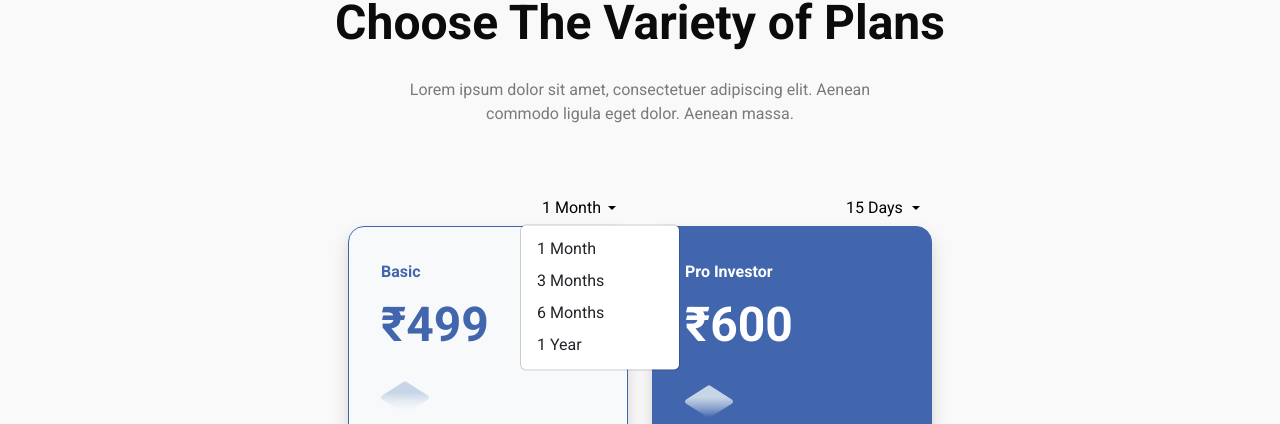
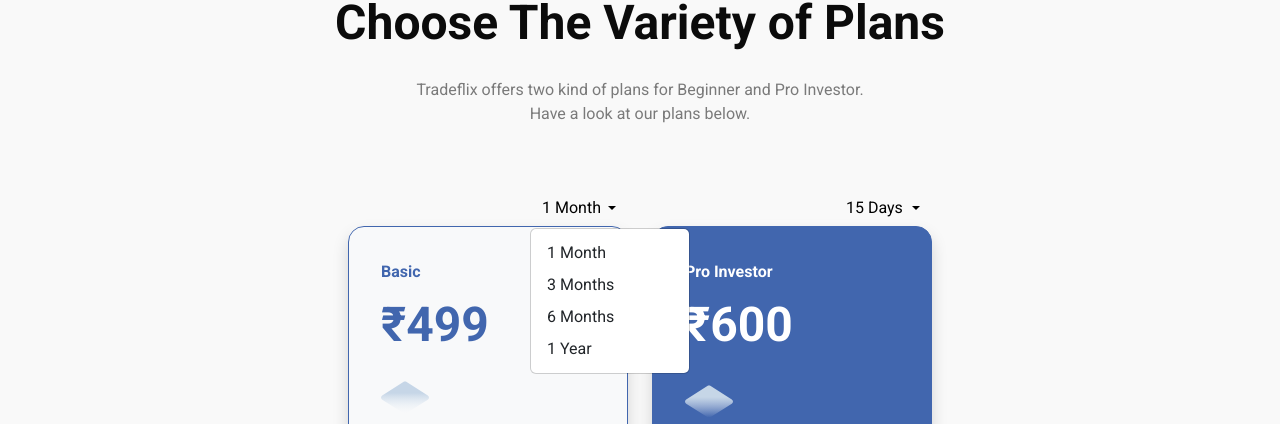
Before and after one commit to lavisaini1996/tradeflix-frontend, a React (Vite) app: page /home in a window 1280 px wide. Both pictures are taken after a click on the button "1 Month". Shown: the part 3800-4224 px from the top of the page. Built offline with nearby package versions, Linux system fonts and the light colour scheme.

Commit message:
feedback chaes

```diff
--- a/src/Screens/Home/Home.jsx
+++ b/src/Screens/Home/Home.jsx
@@ -33,9 +33,9 @@
                     </div>
                 </div>
                 <p className="lorem-ipsum-dolor-6">
-                    Lorem ipsum dolor sit amet, consectetuer adipiscing elit. Aenean
+                    Tradeflix offers two kind of plans for Beginner and Pro Investor.
                     <br />
-                    commodo ligula eget dolor. Aenean massa.
+                    Have a look at our plans below.
                 </p>
             </div>
 
--- a/src/components/PlansContainer/PlansContainer.jsx
+++ b/src/components/PlansContainer/PlansContainer.jsx
@@ -86,7 +86,7 @@
                                 {selectedValue?.key}
                             </Dropdown.Toggle>
 
-                            <Dropdown.Menu style={{ width: '35%' }}>
+                            <Dropdown.Menu style={{ width: '35%', position: 'absolute', transform: 'unset !important;' }}>
                                 {
                                     basicPlan?.map((element, index) => {
                                         return (
```
Also changed, not shown: src/components/PlansContainer/PlansContainer.css (+12 -1 lines).
